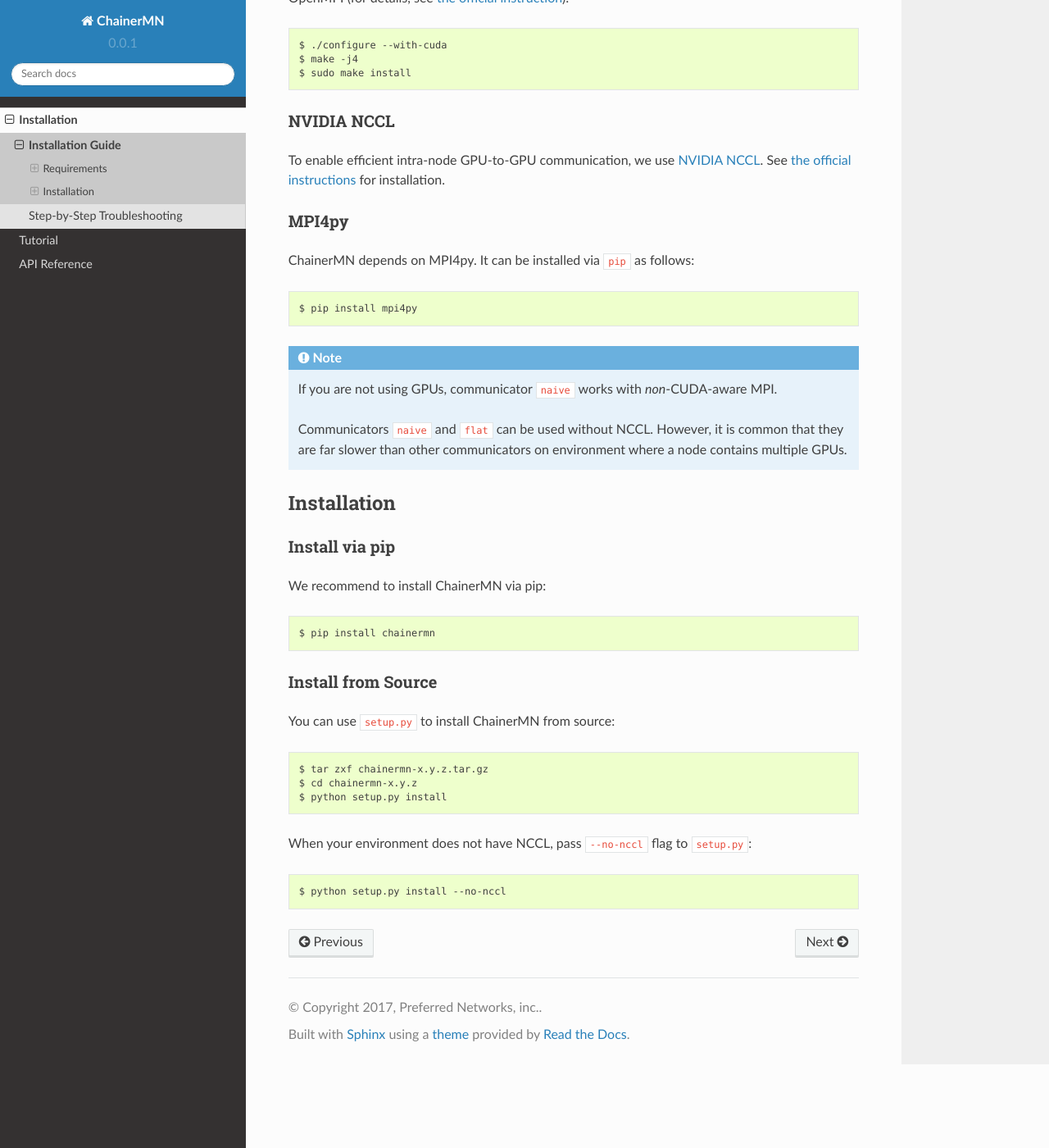
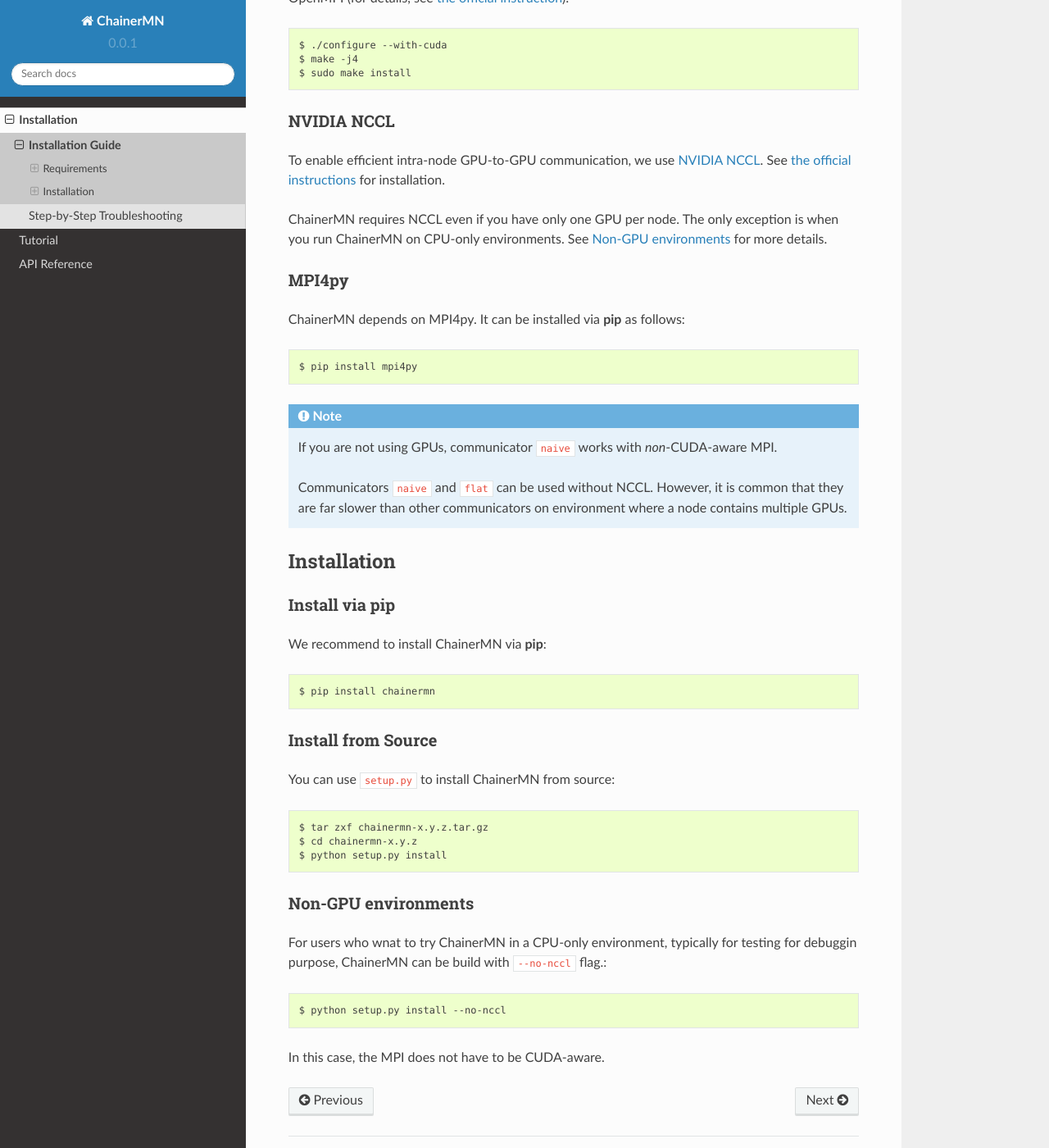
Before and after one commit to chainer/chainermn, a Sphinx documentation site: the page built from docs/source/installation/guide.rst, in a window 1280 px wide and 1400 px high, scrolled down 783 px. Shown: the whole window at 82% size. Built offline with Sphinx 7.4.7 and the Read the Docs theme 2.0.0, drawn with Linux system fonts in a browser that asks for light colours; some of the changed text lies outside the part shown.

Commit message:
* Mention --no-nccl flag on no-GPU environments.  * minor fixes

```diff
--- a/docs/source/installation/guide.rst
+++ b/docs/source/installation/guide.rst
@@ -10,7 +10,7 @@
 Chainer
 ~~~~~~~
 
-ChainerMN adds distributed training feature to Chainer,
+ChainerMN adds distributed training feature to Chainer;
 thus it naturally requires Chainer.
 Please refer to `the official instructions <http://docs.chainer.org/en/latest/install.html>`_ to install.
 
@@ -51,11 +53,16 @@
 we use `NVIDIA NCCL <https://github.com/NVIDIA/nccl>`_.
 See `the official instructions <https://github.com/NVIDIA/nccl#build--run>`_ for installation.
 
+ChainerMN requires NCCL even if you have only one GPU per node.  The
+only exception is when you run ChainerMN on CPU-only environments. See
+:ref:`non-gpu-env` for more details.
+
+.. _mpi4py-install:
 
 MPI4py
 ~~~~~~
 
-ChainerMN depends on MPI4py. It can be installed via ``pip`` as follows::
+ChainerMN depends on MPI4py. It can be installed via :command:`pip` as follows::
 
   $ pip install mpi4py
 
@@ -69,16 +76,20 @@
   on environment where a node contains multiple GPUs.
 
 
+.. _chainermn-install:
+
 Installation
 ------------
 
 Install via pip
 ~~~~~~~~~~~~~~~
 
-We recommend to install ChainerMN via pip::
+We recommend to install ChainerMN via :command:`pip`::
 
   $ pip install chainermn
 
+
+.. _install-from-source:
 
 Install from Source
 ~~~~~~~~~~~~~~~~~~~
@@ -89,6 +100,15 @@
   $ cd chainermn-x.y.z
   $ python setup.py install
 
-When your environment does not have NCCL, pass ``--no-nccl`` flag to ``setup.py``::
+.. _non-gpu-env:
+
+Non-GPU environments
+~~~~~~~~~~~~~~~~~~~~
+
+For users who wnat to try ChainerMN in a CPU-only environment,
+typically for testing for debuggin purpose, ChainerMN can be build
+with ``--no-nccl`` flag.::
 
   $ python setup.py install --no-nccl
+
+In this case, the MPI does not have to be CUDA-aware.
```
Also changed, not shown: other parts of docs/source/installation/guide.rst (+2 -0 lines).
